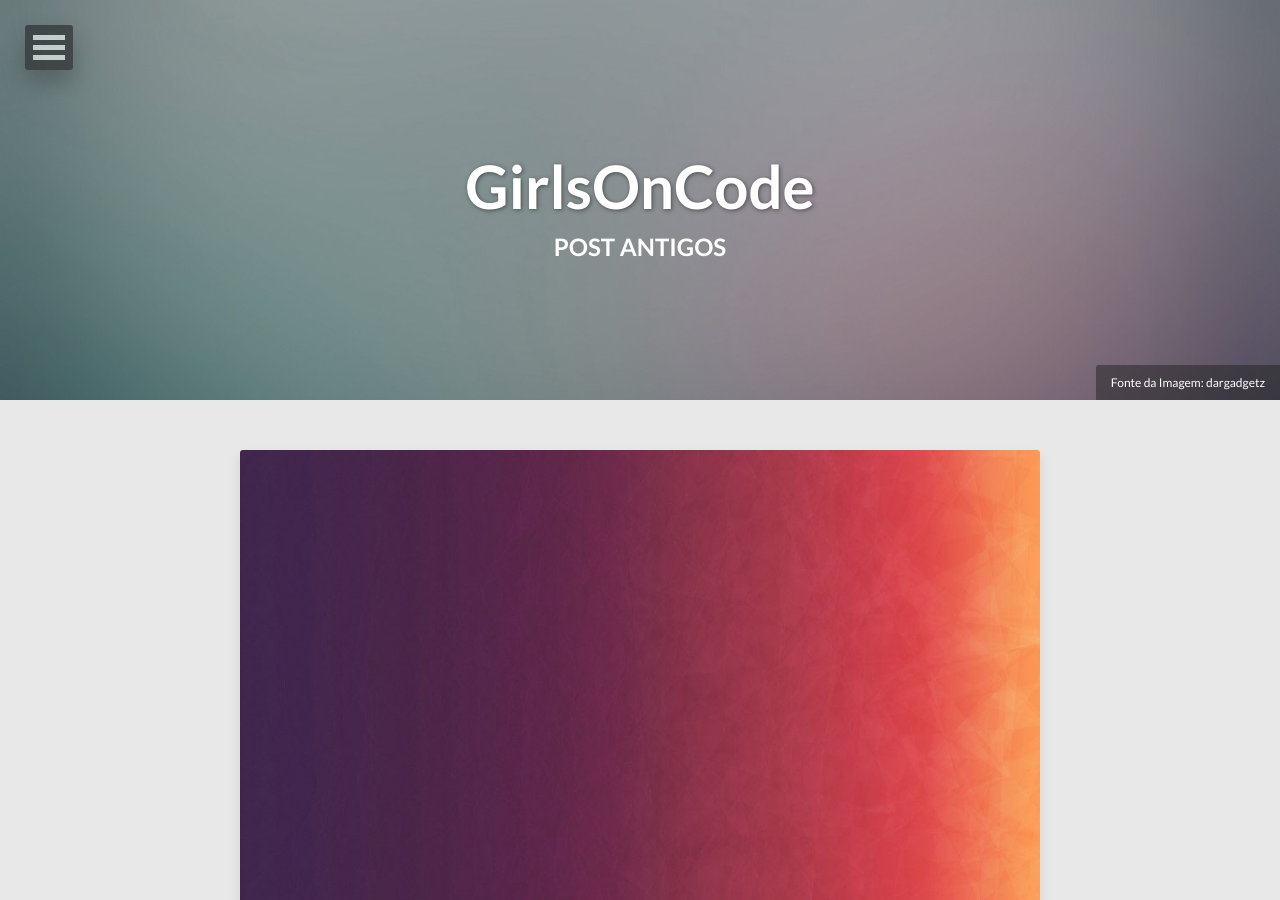
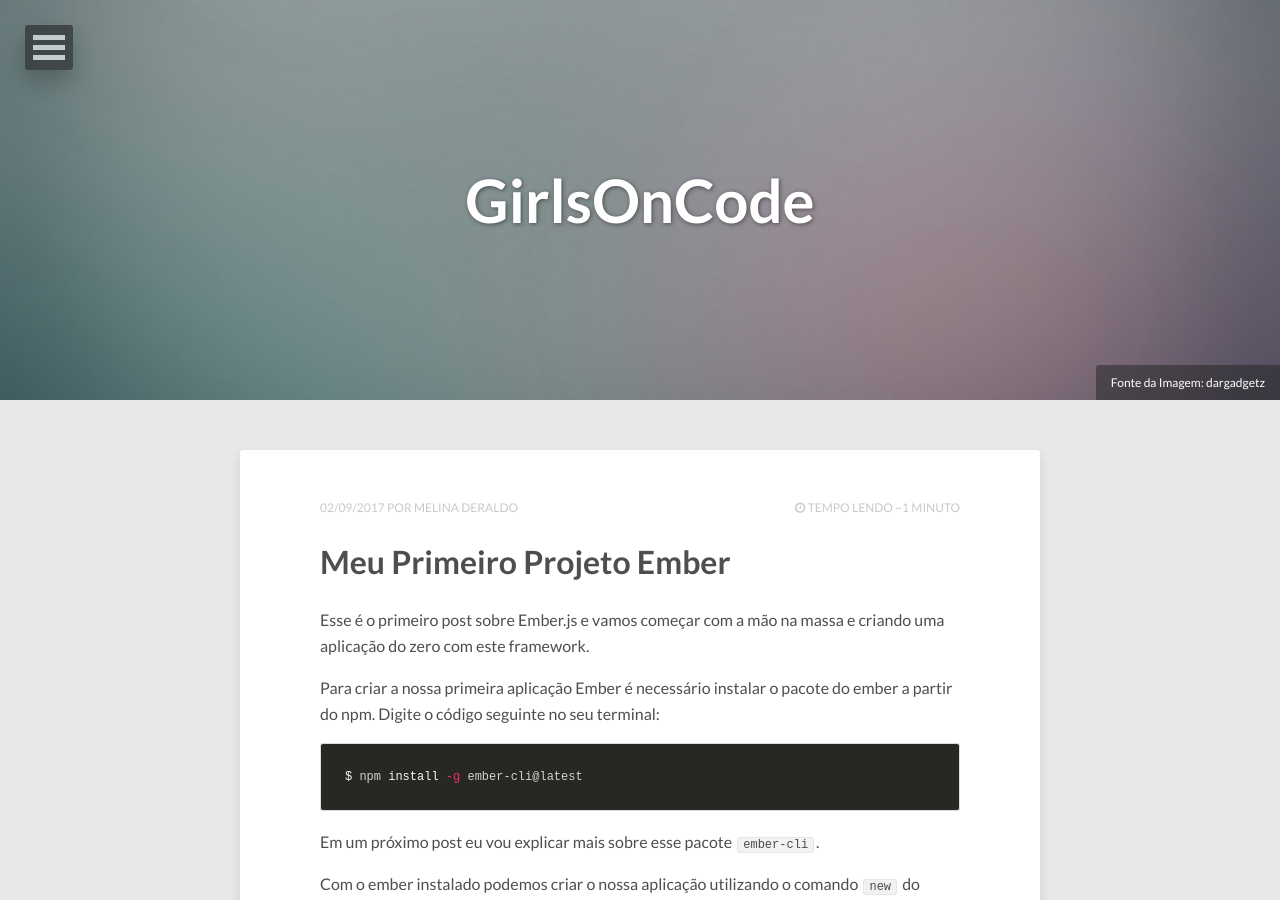
Before and after one commit to girlsoncode/girlsoncode.github.io, a Jekyll site: the page built from index.html, in a window 1280 px wide and 900 px high. Built offline with Jekyll 4.4.1, drawn with Linux system fonts in a browser that asks for light colours; nearby versions of some CDN libraries; the list of posts is cut into pages by our own code.

Commit message:
Add author to post list in home page

```diff
--- a/index.html
+++ b/index.html
@@ -1,8 +1,8 @@
 ---
 layout: post-index
-title: Post Antigos
+title:
 description: "Nosso Site"
-tags: [Jekyll, theme, themes, responsive, blog, modern]
+tags: [GirlsTech, Desenvolvimento, CSS, Programação, Meninas programando, Web]
 comments: false
 image:
   feature: abstract-1.jpg
@@ -13,13 +13,20 @@
 {% for post in paginator.posts %}
 <article class="hentry">
   <header>
+    <!-- Habilita a imagem do post
     {% if post.image.feature %}
       <div class="entry-image-index">
         <a href="{{ site.github.url }}{{ post.url }}" title="{{ post.title }}"><img src="{{ site.github.url }}/images/{{ post.image.feature }}" alt="{{ post.title }}"></a>
-      </div><!-- /.entry-image -->
-    {% endif %}
+      </div>
+    {% endif %} -->
     <div class="entry-meta">
-      <span class="entry-date date published updated"><time datetime="{{ post.date | date_to_xmlschema }}"><a href="{{ site.github.url }}{{ post.url }}">{{ post.date | date: "%d/%m/%Y" }}</a></time></span><span class="author vcard"><span class="fn"><a href="{{ site.github.url }}/about/" title="About {{ site.owner.name }}">{{ site.owner.name }}</a></span></span>
+        <span class="entry-date date published updated">
+          <time datetime="{{ post.date | date_to_xmlschema }}"><a href="{{ site.github.url }}{{ post.url }}">{{ post.date | date: "%d/%m/%Y" }}</a></time>
+        </span>
+        {% assign author = site.data.authors[post.author] %}
+        <span class="author vcard">
+          <span class="fn"><a href="{{ site.github.url }}/about/" title="About {{ site.owner.name }}">{{ author.name }}</a></span>
+        </span>
       {% if site.reading_time %}
       <span class="entry-reading-time">
         <i class="fa fa-clock-o"></i>
```
